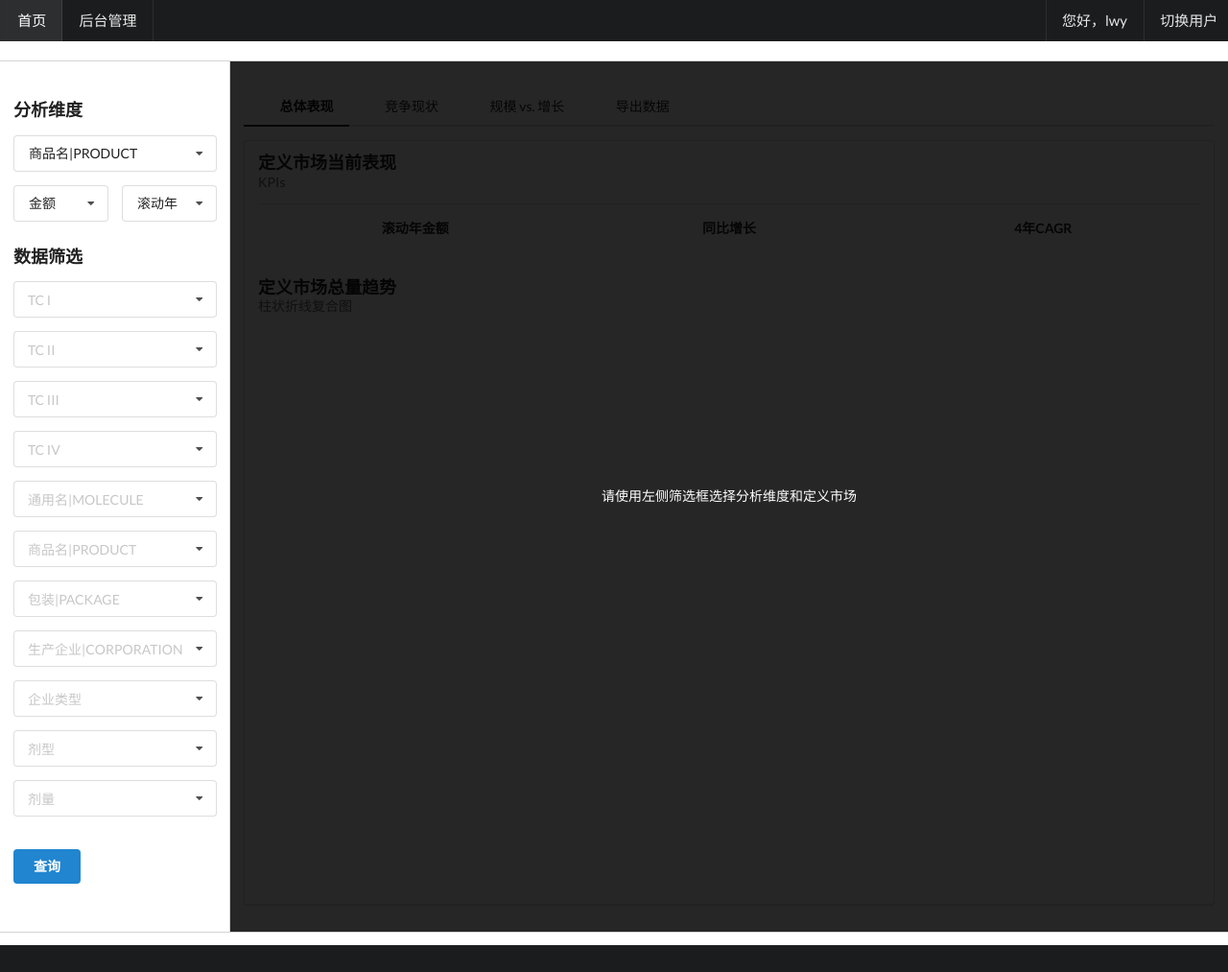
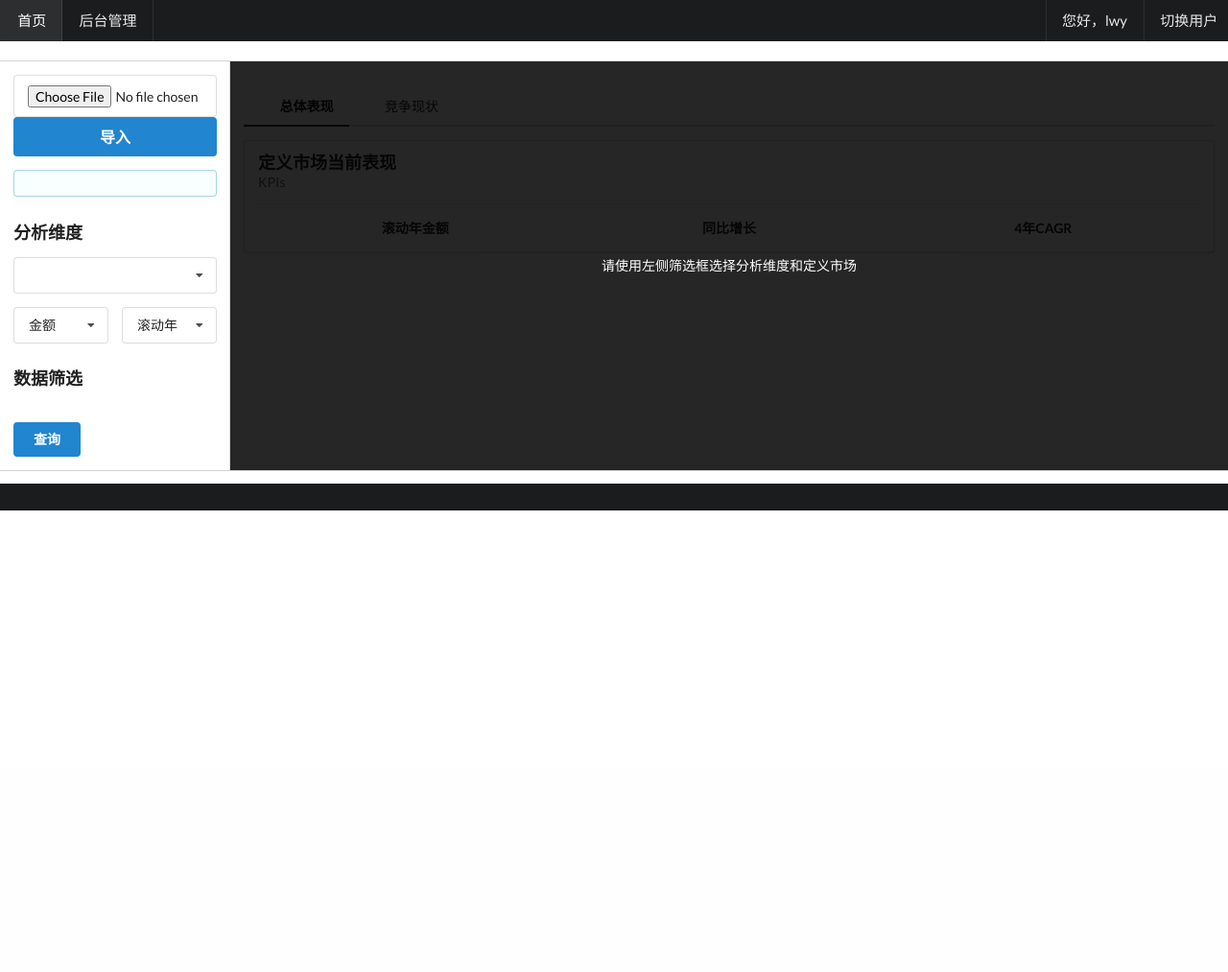
Before and after one commit to lwy276701865/lwy_graduate, a Django app: page /chpa/index in a window 1280 px wide. Shown: the whole page at 96% size. After the commit the page ends 532 px from the top, so only its background shows below. Run offline with Django 3.2, Linux system fonts and the light colour scheme; a user stored in the database is signed in; data that the repository does not hold is empty; some web fonts are replaced.

Commit message:
初步实现导入文件

```diff
--- a/chpa_data/templates/chpa_data/display.html
+++ b/chpa_data/templates/chpa_data/display.html
@@ -9,8 +9,8 @@
     <div class="ui pointing secondary menu">
         <a class="item active" data-tab="total"><i class="circle icon"></i>总体表现</a>
         <a class="item" data-tab="competition"><i class="trophy icon"></i>竞争现状</a>
-        <a class="item" data-tab="bubble_performance"><i class="braille icon"></i>规模 vs. 增长</a>
-        <a class="item" data-tab="export"><i class="download icon"></i>导出数据</a>
+        {#        <a class="item" data-tab="bubble_performance"><i class="braille icon"></i>规模 vs. 增长</a>#}
+        {#        <a class="item" data-tab="export"><i class="download icon"></i>导出数据</a>#}
     </div>
     <div class="ui tab segment active" data-tab="total">
         <h3 class="ui header">
@@ -46,16 +46,6 @@
                     4年CAGR
                 </div>
             </div>
-            <h3 class="ui header">
-                <div class="content">
-                    定义市场总量趋势
-                    <div class="sub header">柱状折线复合图</div>
-                </div>
-            </h3>
-            <div class="ui divider"></div>
-            <div class="ui container">
-                <div id="bar_total_trend" style="width:1000px; height:600px;"></div>
-            </div>
         </div>
     </div>
     <div class="ui tab segment" data-tab="competition">
@@ -80,26 +70,26 @@
         </div>
 
     </div>
-    <div class="ui tab segment" data-tab="bubble_performance">
-        <h3 class="ui header">
-            <div class="content">
-                规模 versus 增长
-                <div class="sub header">带线性拟合的气泡图</div>
-            </div>
-        </h3>
-        <div class="ui divider"></div>
-        <div class="ui container">
-            <img id="bubble_performance" style="width: 100%" alt="" />
-        </div>
-    </div>
-    <div class="ui tab segment" data-tab="export">
-        <div class="ui buttons">
-            <input class="ui blue button" type='button' id='export_pivot' value="导出整理后时间序列数据"/>
-        </div>
-        <div class="ui buttons">
-            <input class="ui blue button" type='button' id='export_raw' value="导出原始数据"/>
-        </div>
-    </div>
+    {#    <div class="ui tab segment" data-tab="bubble_performance">#}
+    {#        <h3 class="ui header">#}
+    {#            <div class="content">#}
+    {#                规模 versus 增长#}
+    {#                <div class="sub header">带线性拟合的气泡图</div>#}
+    {#            </div>#}
+    {#        </h3>#}
+    {#        <div class="ui divider"></div>#}
+    {#        <div class="ui container">#}
+    {#            <img id="bubble_performance" style="width: 100%" alt="" />#}
+    {#        </div>#}
+    {#    </div>#}
+    {#    <div class="ui tab segment" data-tab="export">#}
+    {#        <div class="ui buttons">#}
+    {#            <input class="ui blue button" type='button' id='export_pivot' value="导出整理后时间序列数据"/>#}
+    {#        </div>#}
+    {#        <div class="ui buttons">#}
+    {#            <input class="ui blue button" type='button' id='export_raw' value="导出原始数据"/>#}
+    {#        </div>#}
+    {#    </div>#}
     <!-- 下方js为保证Semantic UI tab类工作 -->
     <script>
         $('.pointing.secondary.menu .item').tab();
--- a/chpa_data/templates/chpa_data/filter.html
+++ b/chpa_data/templates/chpa_data/filter.html
@@ -1,8 +1,11 @@
 <div class="ui container">
     <div class="ui form">
-        <form action="" method="post">
+        <form action="" method="post" enctype="multipart/form-data">
             <!-- 在Django所有的 POST 表单元素时，需要加上下方的csrf_token tag，主要是安全方面的机制，本例后续使用AJAX方法，这里的POST class和token都不生效 -->
             {% csrf_token %}
+            <input type="file" name="upload" accept="text/csv" />
+            <input  class="ui fluid large blue submit button" type="submit" value="导入" >
+            <div class="ui info message">{{ message}}</div>
             <h3 class="ui header" id="analysis">分析维度</h3>
             <div class="field">
                 <div class="fields">
@@ -41,9 +44,9 @@
                         <select name="{{ value.select|add:"_select[]" }}" id="{{ value.select|add:"_select" }}" multiple=""
                                 class="ui fluid search dropdown">
                             <option value="">{{ key }}</option>
-                                                    {% for item in value.options %}
-                                                        <option value="{{ item }}">{{ item }}</option>
-                                                    {% endfor %}
+                            {% for item in value.options %}
+                                <option value="{{ item }}">{{ item }}</option>
+                            {% endfor %}
                         </select>
                     </div>
                 {% endfor %}
@@ -84,10 +87,10 @@
             form_data[form_name] = $(jquery_selector_id).val();
         }
         // Pyecharts图表初始化
-        var chart = echarts.init(document.getElementById('bar_total_trend'), 'white', {renderer: 'canvas'});
-        chart.showLoading({
-            text : '正在加载数据'
-        });  //增加加载提示
+        {#var chart = echarts.init(document.getElementById('bar_total_trend'), 'white', {renderer: 'canvas'});#}
+        {#chart.showLoading({#}
+        {#    text : '正在加载数据'#}
+        {# });  //增加加载提示#}
         $.ajax({
             // 请求的url
             url: '{% url 'chpa:query' %}',
@@ -104,18 +107,18 @@
                 $("#value_gr").html(ret["market_gr"].toLocaleString());
                 $("#value_cagr").html(ret["market_cagr"].toLocaleString());
                 $("#result_table").html(ret['ptable']);
-                $("#result_table").html(ret['ptable']);
                 initTable($("#ptable")) // 为id为ptable的DOM表格初始化DataTables，即上一行刚刚修改了DOM元素的那个
+
 
                 // 去除加载遮罩（去掉active）
                 dimmer.attr('class', 'ui dimmer');
                 // 展示Pyecharts整体市场柱状组合图
-                chart.clear();
-                chart.setOption(ret['bar_total_trend']);
-                chart.hideLoading()
+                {#chart.clear();#}
+                {#chart.setOption(ret['bar_total_trend']);#}
+                {#chart.hideLoading()#}
 
                 // 展示Matplotlib气泡图
-                $("#bubble_performance").attr('src', ret['bubble_performance']);
+                {#$("#bubble_performance").attr('src', ret['bubble_performance']);#}
             },
             error: function () {            //失败
                 console.log('失败')
--- a/chpa_data/views.py
+++ b/chpa_data/views.py
@@ -22,9 +22,9 @@ from django.contrib.auth.decorators import login_required
 ENGINE = create_engine('mysql+pymysql://root:lwydecd+20@localhost:3306/test') #创建数据库连接引擎
 # 根据用户传进来的数据创建的表
 DB_TABLE='example'
-@login_required
+
 # 此函数初始化界面，然后用户点击导入按钮后自动生成可选条件，让用户选择
-def index(request):
+def index01(request):
     mselect_dict = {}
     for key, value in D_MULTI_SELECT.items():
         #mselect_dict的key为D_MULTI_SELECT的key
@@ -39,11 +39,86 @@ def index(request):
         'mselect_dict': mselect_dict
     }
     return render(request, 'chpa_data/display.html', context)
+@login_required
+def index(request):
+    if request.method == 'GET':
+        return render(request, 'chpa_data/display.html')
+    elif request.method == 'POST':
+        content =request.FILES.get("upload", None)
+        if not content:
+            return render(request,  'chpa_data/display.html', {'message': '没有上传内容'})
+        position = os.path.join('./upload',content.name)
+        #获取上传文件的文件名，并将其存储到指定位置
+        storage = open(position,'wb+')       #打开存储文件
+        for chunk in content.chunks():       #分块写入文件
+            storage.write(chunk)
+        storage.close()
+        file_path = position
+        tablename = '`'+os.path.split(file_path)[-1].split('.')[0] + '`'
+        global DB_TABLE
+        DB_TABLE = '`'+os.path.split(file_path)[-1].split('.')[0] + '`'
+        hostname = '127.0.0.1'
+        port = 3306
+        user = 'root'
+        passwd = 'lwydecd+20'
+        db = 'test'
+        M = CsvToMysql(hostname=hostname, port=port, user=user, passwd=passwd, db=db)
+        M.read_csv(file_path)
+
+        sql='select column_name,data_type from information_schema.columns where table_name={} '.format(DB_TABLE.replace('`',"'"))
+        df=pd.read_sql_query(sql,ENGINE)
+        # print(df.loc[0])
+        # print(df.iloc[:,0].size)#行数
+        # 筛选条件字典
+        print("获取表的字段及其数据类型：")
+        print(df)
+        D_screen_condition=dict(zip(df['COLUMN_NAME'],'`'+df['COLUMN_NAME']+'`'))
+        #传给前端value选择的备选值,因为value只能选择数值类型的数据,选择字符数据没有意义
+        df2=df[df['DATA_TYPE'].isin(['int','float'])]
+        D_screen_condition2VALUE=dict(zip(df2['COLUMN_NAME'],'`'+df2['COLUMN_NAME']+'`'))
+        print(D_screen_condition)
+        print(D_screen_condition2VALUE)
+        # 下面的代码负责初始化表单选项(index和column)
+        mselect_dict = {}
+        for key, value in D_screen_condition.items():
+            #D_MULTI_SELECT
+            #mselect_dict的key为D_screen_condition的key
+            # mselect_dict的value为字典，具有select和options两个字段
+            mselect_dict[key] = {}
+
+            # value的select字段表示选择了数据库中的哪个属性
+            mselect_dict[key]['select'] = value
+
+            # value的options字段表示数据库中该属性具有的各不相同的取值
+            option_list=get_distinct_list(value,DB_TABLE)
+            mselect_dict[key]['options'] = option_list  #以后可以后端通过列表为每个多选控件传递备选项
+            # 下面单独初始化value备选框
+        mselect_dict_value={}
+        for key, value in D_screen_condition2VALUE.items():
+            #D_MULTI_SELECT
+            #mselect_dict的key为D_screen_condition的key
+            # mselect_dict的value为字典，具有select和options两个字段
+            mselect_dict_value[key] = {}
+
+            # value的select字段表示选择了数据库中的哪个属性
+            mselect_dict_value[key]['select'] = value
+
+            # value的options字段表示数据库中该属性具有的各不相同的取值
+            option_list=get_distinct_list(value,DB_TABLE)
+            mselect_dict_value[key]['options'] = option_list  #以后可以后端通过列表为每个多选控件传递备选项
+        context = {
+            'mselect_dict':mselect_dict,
+            'mselect_dict_value':mselect_dict_value,
+            'message': '上传成功'
+        }
+        return render(request,  'chpa_data/display.html',context)      #返回客户端信息
+    else:
+        return HttpResponseRedirect("不支持的请求方法")
 # 此函数根据form_dict数据做对应的处理（处理为原数据或者透视数据表）
 def get_df(form_dict, is_pivoted=True):
     sql = sqlparse(form_dict)  # sql拼接
     df = pd.read_sql_query(sa.text(sql), ENGINE)  # 将sql语句结果读取至Pandas Dataframe
-
+    print("构造出来的sql语句为"+sql)
     if is_pivoted is True:
         dimension_selected = form_dict['DIMENSION_select'][0]
         if dimension_selected[0] == '`':
@@ -83,17 +158,17 @@ def query(request):
                           )
 
     # Pyecharts交互图表
-    bar_total_trend = json.loads(prepare_chart(pivoted, 'bar_total_trend', form_dict))
+    # bar_total_trend = json.loads(prepare_chart(pivoted, 'bar_total_trend', form_dict))
 
     # Matplotlib静态图表
-    bubble_performance = prepare_chart(pivoted, 'bubble_performance', form_dict)
+    # bubble_performance = prepare_chart(pivoted, 'bubble_performance', form_dict)
     context = {
         "market_size": kpi["market_size"],
         "market_gr": kpi["market_gr"],
         "market_cagr": kpi["market_cagr"],
-        'ptable': table,
-        'bar_total_trend': bar_total_trend,
-        'bubble_performance': bubble_performance
+        'ptable': table
+        # 'bar_total_trend': bar_total_trend,
+        # 'bubble_performance': bubble_performance
     }
 
     return HttpResponse(json.dumps(context, ensure_ascii=False), content_type="application/json charset=utf-8") # 返回结果必须是json格式
@@ -247,47 +322,47 @@ D_TRANS = {
     '最小制剂单位数': 'Volume (Counting Unit)'
 }
 
-def prepare_chart(df,  # 输入经过pivoted方法透视过的df，不是原始df
-                  chart_type,  # 图表类型字符串，人为设置，根据图表类型不同做不同的Pandas数据处理，及生成不同的Pyechart对象
-                  form_dict,  # 前端表单字典，用来获得一些变量作为图表的标签如单位
-                  ):
-    label = D_TRANS[form_dict['PERIOD_select'][0]] + D_TRANS[form_dict['UNIT_select'][0]]
-
-    if chart_type == 'bar_total_trend':
-        df_abs = df.sum(axis=1)  # Pandas列汇总，返回一个N行1列的series，每行是一个date的市场综合
-        # df_abs.index = df_abs.index.strftime("%Y-%m")
-        # df_abs.index = datetime.strptime(str(df_abs.index),'%Y-%m-%d %H:%M:%S.%f').strftime("%Y-%m")
-        df_abs.index =pd.to_datetime(df_abs.index,format="%Y-%m")  # 行索引日期数据变成2020-06的形式
-        df_abs = df_abs.to_frame()  # series转换成df
-        df_abs.columns = [label]  # 用一些设置变量为系列命名，准备作为图表标签
-        df_gr = df_abs.pct_change(periods=4)  # 获取同比增长率
-        df_gr.dropna(how='all', inplace=True)  # 删除没有同比增长率的行，也就是时间序列数据的最前面几行，他们没有同比
-        df_gr.replace([np.inf, -np.inf, np.nan], '-', inplace=True)  # 所有分母为0或其他情况导致的inf和nan都转换为'-'
-        chart = echarts_stackbar(df=df_abs,
-                                 df_gr=df_gr
-                                 )  # 调用stackbar方法生成Pyecharts图表对象
-        return chart.dump_options()  # 用json格式返回Pyecharts图表对象的全局设置
-    elif chart_type == 'bubble_performance':
-        df_abs = df.iloc[-1,:]  # 获取最新时间粒度的绝对值
-        df_share = df.transform(lambda x: x / x.sum(), axis=1).iloc[-1,:] # 获取份额
-        df_diff = df.diff(periods=4).iloc[-1,:]  # 获取同比净增长
-
-        chart = mpl_bubble(x=df_abs,  # x轴数据
-                           y=df_diff,  # y轴数据
-                           z=df_share * 50000,  # 气泡大小数据
-                           labels=df.columns.str.split('|').str[0],  # 标签数据
-                           title='',  # 图表标题
-                           x_title=label,  # x轴标题
-                           y_title=label + '净增长',  # y轴标题
-                           x_fmt='{:,.0f}',  # x轴格式
-                           y_fmt='{:,.0f}',  # y轴格式
-                           y_avg_line=True,  # 添加y轴分隔线
-                           y_avg_value=0,  # y轴分隔线为y=0
-                           label_limit=30  # 只显示前30个项目的标签
-                           )
-        return chart
-    else:
-        return None
+# def prepare_chart(df,  # 输入经过pivoted方法透视过的df，不是原始df
+#                   chart_type,  # 图表类型字符串，人为设置，根据图表类型不同做不同的Pandas数据处理，及生成不同的Pyechart对象
+#                   form_dict,  # 前端表单字典，用来获得一些变量作为图表的标签如单位
+#                   ):
+#     label = D_TRANS[form_dict['PERIOD_select'][0]] + D_TRANS[form_dict['UNIT_select'][0]]
+#
+#     if chart_type == 'bar_total_trend':
+#         df_abs = df.sum(axis=1)  # Pandas列汇总，返回一个N行1列的series，每行是一个date的市场综合
+#         # df_abs.index = df_abs.index.strftime("%Y-%m")
+#         # df_abs.index = datetime.strptime(str(df_abs.index),'%Y-%m-%d %H:%M:%S.%f').strftime("%Y-%m")
+#         df_abs.index =pd.to_datetime(df_abs.index,format="%Y-%m")  # 行索引日期数据变成2020-06的形式
+#         df_abs = df_abs.to_frame()  # series转换成df
+#         df_abs.columns = [label]  # 用一些设置变量为系列命名，准备作为图表标签
+#         df_gr = df_abs.pct_change(periods=4)  # 获取同比增长率
+#         df_gr.dropna(how='all', inplace=True)  # 删除没有同比增长率的行，也就是时间序列数据的最前面几行，他们没有同比
+#         df_gr.replace([np.inf, -np.inf, np.nan], '-', inplace=True)  # 所有分母为0或其他情况导致的inf和nan都转换为'-'
+#         chart = echarts_stackbar(df=df_abs,
+#                                  df_gr=df_gr
+#                                  )  # 调用stackbar方法生成Pyecharts图表对象
+#         return chart.dump_options()  # 用json格式返回Pyecharts图表对象的全局设置
+#     elif chart_type == 'bubble_performance':
+#         df_abs = df.iloc[-1,:]  # 获取最新时间粒度的绝对值
+#         df_share = df.transform(lambda x: x / x.sum(), axis=1).iloc[-1,:] # 获取份额
+#         df_diff = df.diff(periods=4).iloc[-1,:]  # 获取同比净增长
+#
+#         chart = mpl_bubble(x=df_abs,  # x轴数据
+#                            y=df_diff,  # y轴数据
+#                            z=df_share * 50000,  # 气泡大小数据
+#                            labels=df.columns.str.split('|').str[0],  # 标签数据
+#                            title='',  # 图表标题
+#                            x_title=label,  # x轴标题
+#                            y_title=label + '净增长',  # y轴标题
+#                            x_fmt='{:,.0f}',  # x轴格式
+#                            y_fmt='{:,.0f}',  # y轴格式
+#                            y_avg_line=True,  # 添加y轴分隔线
+#                            y_avg_value=0,  # y轴分隔线为y=0
+#                            label_limit=30  # 只显示前30个项目的标签
+#                            )
+#         return chart
+#     else:
+#         return None
 @login_required
 @cache_page(60 * 60 * 24 * 30)
 # 导出数据函数
@@ -318,3 +393,62 @@ def export(request, type):
     now = datetime.datetime.now().strftime("%Y%m%d%H%M%S")  # 当前精确时间不会重复，适合用来命名默认导出文件
     response['Content-Disposition'] = 'attachment; filename=' + now + '.xlsx'
     return response
+# 读取用户导入的csv文件并将其存入mysql数据库
+class CsvToMysql(object):
+    def __init__(self, hostname, port, user, passwd, db):
+        self.dbname = db
+        self.conn = connect(host=hostname, port=port, user=user, passwd=passwd, db=db)
+        self.cursor = self.conn.cursor()
+
+    # 读取csv文件
+    def read_csv(self,filename):
+        # csv文件中的字段可能会有空，在读取的时候会变成nan，nan到了mysql中是没有办法处理的就会报错，
+        # 所以需要加上这个keep_default_na=False，设为false后就会保留原空字符，就不会变成nan了
+        df = pd.read_csv(filename, keep_default_na=False, encoding='utf-8')
+        # 根据用户导入的文件名选择最后一个X.csv的X为表名,并加上``符号
+        table_name = '`'+os.path.split(filename)[-1].split('.')[0] + '`'
+        # print("111111111111111111111111111111111111111111111111")
+        # print(os.path.split(filename))
+        # print(os.path.split(filename)[-1])
+        # print(os.path.split(filename)[-1].split('.'))
+        # print(os.path.split(filename)[-1].split('.')[0])
+        self.csv2mysql(db_name=self.dbname,table_name=table_name, df=df )
+
+    # pandas的数据类型和MySQL是不通用的，需要进行类型转换。字段名可能含有非法字符，需要反引号。
+    def make_table_sql(self,df):
+        #将csv中的字段类型转换成mysql中的字段类型
+        columns = df.columns.tolist()
+        make_table = []
+        make_field = []
+        for col in columns:
+            item1 = '`'+col+'`'
+            if 'int' in str(df[col].dtype):
+                char = item1 + ' FLOAT'
+            elif 'float' in str(df[col].dtype):
+                char = item1 + ' FLOAT'
+            elif 'object' in str(df[col].dtype):
+                char = item1 + ' VARCHAR(255)'
+            elif 'datetime' in str(df[col].dtype):
+                char = item1 + ' DATETIME'
+            else:
+                char = item1 + ' VARCHAR(255)'
+            make_table.append(char)
+            make_field.append(item1)
+        return ','.join(make_table), ','.join(make_field)
+
+
+    def csv2mysql(self,db_name,table_name,df):
+        field1, field2 = self.make_table_sql(df)
+        print("create table {} ( {})".format(table_name,field1))
+        self.cursor.execute('drop table if exists {}'.format(table_name))
+        self.cursor.execute("create table {} ({})".format(table_name, field1))
+        values = df.values.tolist()
+        s = ','.join(['%s' for _ in range(len(df.columns))])
+        try:
+            print(len(values[0]),len(s.split(',')))
+            print ('insert into {}({}) values ({})'.format(table_name, field2, s), values[0])
+            self.cursor.executemany('insert into {}({}) values ({})'.format(table_name, field2, s), values)
+        except Exception as e:
+            print (e.message)
+        finally:
+            self.conn.commit()
```
Also changed, not shown: db.sqlite3, upload/test data1.csv (added).
